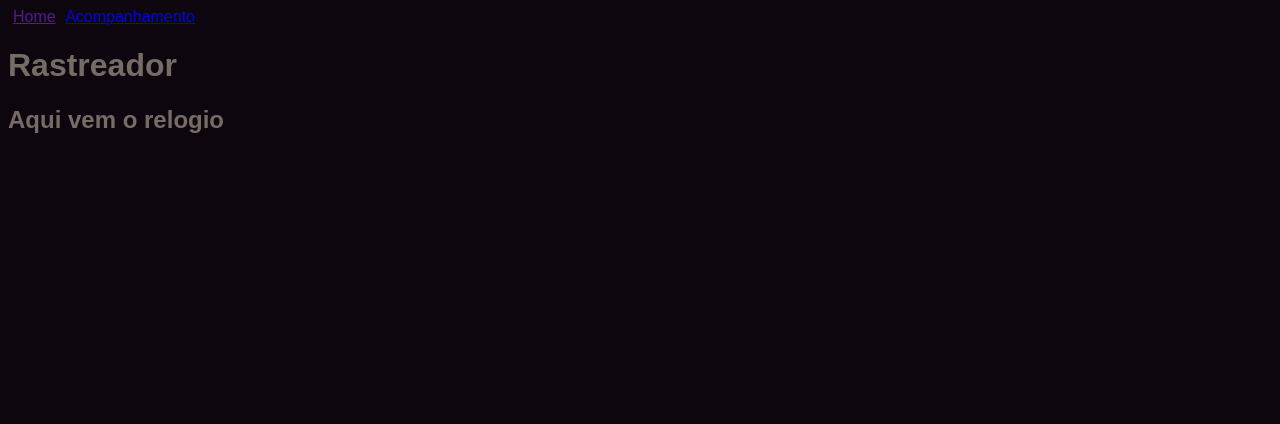
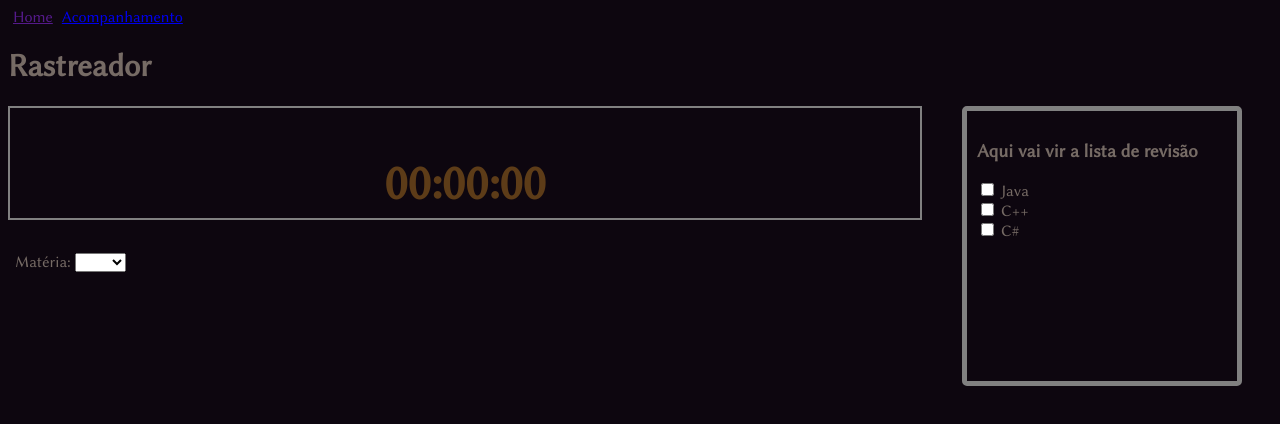
Before and after one commit to http-r3Tr0/Studies-tracker-, a plain HTML site: page index.html in a window 1280 px wide. Drawn offline with Linux system fonts and the light colour scheme.

Commit message:
alterei o layout e cores

```diff
--- a/index.html
+++ b/index.html
@@ -7,14 +7,31 @@
     <title>Rastreador</title>
 </head>
 <body class="libertinus-sans-regular">
-    <Div id="navegação">
+    <div id="navegação">
     <span><a href="">Home</a></span>
     <span> <a href="Acompanhamento.html">Acompanhamento</a></span>
     <!-- circle, square, disc-->
-    </Div>
-   <h1>Rastreador</h1>
-        <h2 id="relogio">Aqui vem o relogio</h2>
+    </div>
+    <h1>Rastreador</h1>
+<div id="ab" class="clear">
+        <h2 id="relogio">00:00:00</h2>
     <div id="Grafico">
     </div>
+    <!-- adicionar uma opção para adicionar uma matéria nova -->
+    Matéria:
+    <select name="materias" id="">
+        <option value="default"></option>
+        <option value="Java">Java</option>
+        <option value="C++">C++</option>
+        <option value="C#">C#</option>
+    </select>
+</div>
+    <div id="revisao">
+        <h3>Aqui vai vir a lista de revisão</h3>
+        <input type="checkbox" name="Java" id=""> Java <br>
+        <input type="checkbox" name="C++" id=""> C++ <br>
+        <input type="checkbox" name="C#" id=""> C#
+    </div>
+
 </body>
 </html>
--- a/style.css
+++ b/style.css
@@ -1,30 +1,49 @@
 body {
     background-color: #0D060F;
     color: #766B65;
-    font-family: Arial, Helvetica, sans-serif;
+    font-family: 'Libertinus';
 }
 span {
     margin-left: 5px
 }
+h3 {
+    padding: 0px;
+}
+
+#ab {
+    border: 2px solid grey;
+    height: 100px;
+    width: 900px;
+    float: left;
+    padding: 5px;
+
+}
+#relogio {
+    text-align: center;
+    font-size: 50px;
+    color: #5D3C18;
+}
+.clear {
+    clear: both;
+}
+
+
+
+#revisao {
+    border: 5px solid grey;
+    border-radius: 5px;
+    width: 250px;
+    height: 250px;
+    float: right;
+    margin-right: 30px;
+    padding: 10px;
+}
+
+
 
 
 /* Fontes */
-@import url('https://fonts.googleapis.com/css2?family=Libertinus+Sans:ital,wght@0,400;0,700;1,400&display=swap');
-
-.libertinus-sans-regular {
-  font-family: "Libertinus Sans", sans-serif;
-  font-weight: 400;
-  font-style: normal;
+@font-face {
+    font-family: "Libertinus";
+    src: url(./Font/LibertinusSans-Regular.ttf) format('truetype');
 }
-
-.libertinus-sans-bold {
-  font-family: "Libertinus Sans", sans-serif;
-  font-weight: 700;
-  font-style: normal;
-}
-
-.libertinus-sans-regular-italic {
-  font-family: "Libertinus Sans", sans-serif;
-  font-weight: 400;
-  font-style: italic;
-}
```
Also changed, not shown: Font/LibertinusSans-Italic.ttf (added), Font/LibertinusSans-Regular.ttf (added).
